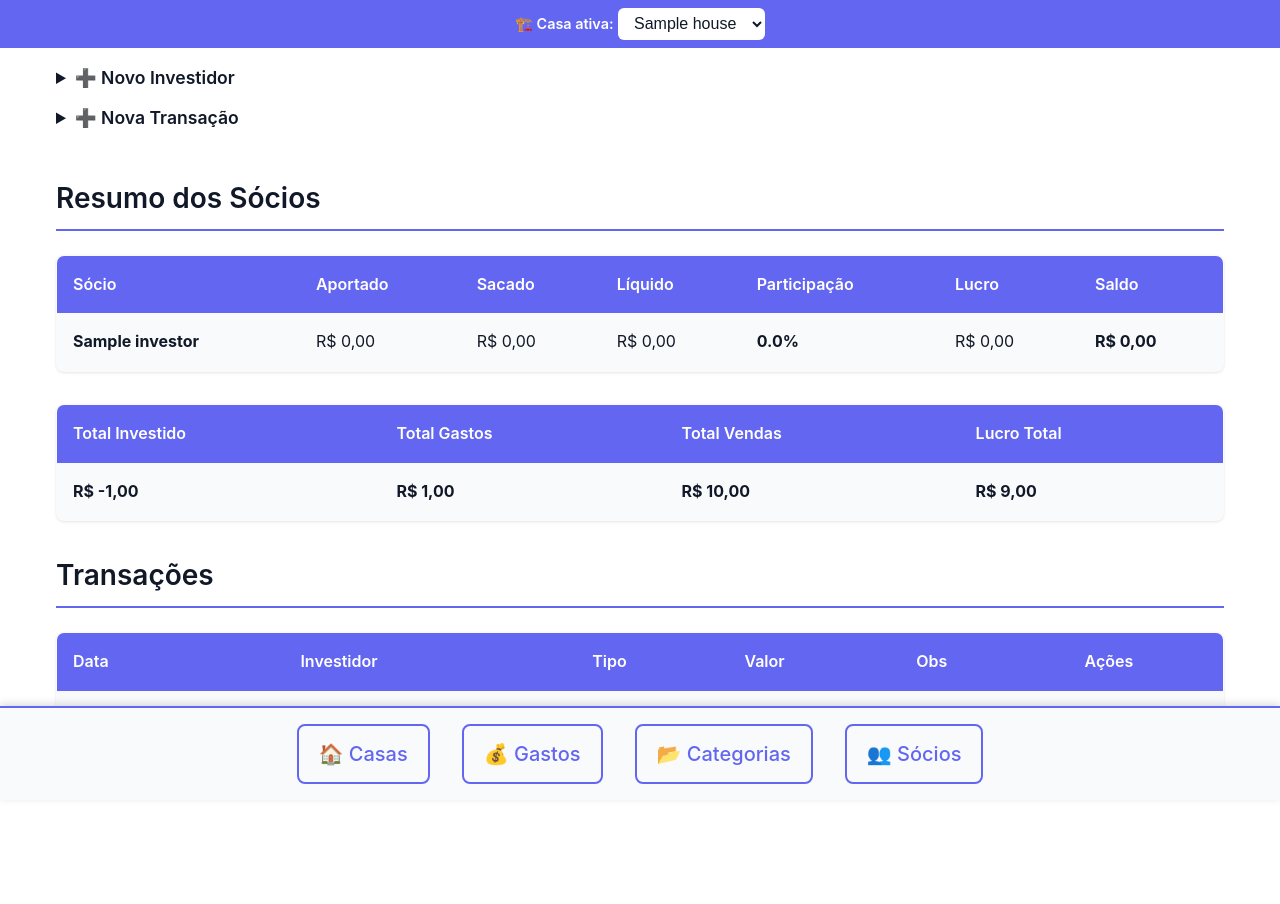
After one commit to vcrsantos/contruction_app, a Flask app: page /investors in a window 1280 px wide. The commit adds this page. Run offline with Flask 3, Linux system fonts and the light colour scheme; tables that the repository leaves empty hold one stand-in row (values such as "Sample post").

Commit message:
feat: Add investor management with proportional profit sharing

```diff
--- a/app.py
+++ b/app.py
@@ -334,5 +334,138 @@ def edit_category(category_id):
         conn.close()
 
 
+@app.route("/investors")
+def investors():
+    conn = database.get_connection()
+    try:
+        investors = conn.execute("SELECT id, name FROM investors ORDER BY name").fetchall()
+
+        # Get all transactions
+        txns = conn.execute("""
+            SELECT t.id, i.name, t.type, t.value, t.date, t.observations, t.investor_id
+            FROM transactions t
+            JOIN investors i ON t.investor_id = i.id
+            ORDER BY t.date
+        """).fetchall()
+
+        # Get all houses with expenses and selling price
+        houses = conn.execute("""
+            SELECT h.id, h.name, h.selling_price, IFNULL(SUM(e.value), 0)
+            FROM houses h
+            LEFT JOIN expenses e ON h.id = e.house_id
+            GROUP BY h.id
+            ORDER BY h.id
+        """).fetchall()
+
+        # Calculate shares per period
+        # Build timeline: initial state then each transaction changes proportions
+        investor_equity = {}  # investor_id -> current equity
+        for inv in investors:
+            investor_equity[inv[0]] = 0.0
+
+        # Process transactions in date order to build equity
+        sorted_txns = sorted(txns, key=lambda t: t[4])
+        for t in sorted_txns:
+            inv_id = t[6]
+            if t[2] == 'deposit':
+                investor_equity[inv_id] += t[3]
+            else:
+                investor_equity[inv_id] -= t[3]
+
+        total_invested = sum(investor_equity.values())
+
+        # Calculate proportions
+        proportions = {}
+        for inv_id, equity in investor_equity.items():
+            proportions[inv_id] = equity / total_invested if total_invested > 0 else 0
+
+        # Calculate totals
+        total_expenses = sum(h[3] for h in houses)
+        total_sales = sum(h[2] or 0 for h in houses)
+        total_profit = total_sales - total_expenses
+
+        # Per investor summary
+        investor_summary = []
+        for inv in investors:
+            inv_id = inv[0]
+            pct = proportions.get(inv_id, 0)
+            invested = sum(t[3] for t in sorted_txns if t[6] == inv_id and t[2] == 'deposit')
+            withdrawn = sum(t[3] for t in sorted_txns if t[6] == inv_id and t[2] == 'withdrawal')
+            profit_share = total_profit * pct
+            investor_summary.append({
+                'name': inv[1],
+                'id': inv_id,
+                'invested': invested,
+                'withdrawn': withdrawn,
+                'net_invested': invested - withdrawn,
+                'pct': pct * 100,
+                'profit_share': profit_share,
+                'balance': (invested - withdrawn) + profit_share,
+            })
+
+        return render_template("investors.html",
+                               investors=investors,
+                               transactions=txns,
+                               investor_summary=investor_summary,
+                               total_invested=total_invested,
+                               total_expenses=total_expenses,
+                               total_sales=total_sales,
+                               total_profit=total_profit)
+    finally:
+        conn.close()
+
+
+@app.route("/new-investor", methods=["POST"])
+def new_investor():
+    name = request.form.get("name", "").strip()
+    if not name:
+        flash("Nome do investidor é obrigatório.", "error")
+        return redirect("/investors")
+    conn = database.get_connection()
+    try:
+        conn.execute("INSERT INTO investors (name) VALUES (?)", (name,))
+        conn.commit()
+        flash("Investidor adicionado!", "success")
+    finally:
+        conn.close()
+    return redirect("/investors")
+
+
+@app.route("/new-transaction", methods=["POST"])
+def new_transaction():
+    investor_id = request.form.get("investor_id", "").strip()
+    txn_type = request.form.get("type", "").strip()
+    value = request.form.get("value", "").strip()
+    txn_date = request.form.get("date", "").strip() or str(date.today())
+
+    if not investor_id or not value or float(value) <= 0:
+        flash("Investidor e valor são obrigatórios.", "error")
+        return redirect("/investors")
+
+    conn = database.get_connection()
+    try:
+        conn.execute(
+            "INSERT INTO transactions (investor_id, type, value, date, observations) VALUES (?, ?, ?, ?, ?)",
+            (investor_id, txn_type, value, txn_date, request.form.get("observations", "")),
+        )
+        conn.commit()
+        flash("Transação registrada!", "success")
+    finally:
+        conn.close()
+    return redirect("/investors")
+
+
+@app.route("/remove-transaction/<int:txn_id>", methods=["POST"])
+def remove_transaction(txn_id):
+    conn = database.get_connection()
+    try:
+        conn.execute("DELETE FROM transactions WHERE id = ?", (txn_id,))
+        conn.commit()
+        flash("Transação removida!", "success")
+    finally:
+        conn.close()
+    return redirect("/investors")
+
+
 if __name__ == "__main__":
     app.run()
--- a/database.py
+++ b/database.py
@@ -76,5 +76,24 @@ def init_db():
         )
     ''')
 
+    cursor.execute('''
+        CREATE TABLE IF NOT EXISTS investors (
+            id INTEGER PRIMARY KEY AUTOINCREMENT,
+            name TEXT NOT NULL UNIQUE
+        )
+    ''')
+
+    cursor.execute('''
+        CREATE TABLE IF NOT EXISTS transactions (
+            id INTEGER PRIMARY KEY AUTOINCREMENT,
+            investor_id INTEGER NOT NULL,
+            type TEXT NOT NULL,
+            value REAL NOT NULL,
+            date TEXT NOT NULL,
+            observations TEXT,
+            FOREIGN KEY (investor_id) REFERENCES investors(id)
+        )
+    ''')
+
     conn.commit()
     conn.close()
--- a/templates/base.html
+++ b/templates/base.html
@@ -13,6 +13,7 @@
   <a href="/houses">🏠 Casas</a>
   <a href="/expenses">💰 Gastos</a>
   <a href="/categories">📂 Categorias</a>
+  <a href="/investors">👥 Sócios</a>
 </nav>
 
 <div class="house-selector">
--- /dev/null
+++ b/templates/investors.html
@@ -0,0 +1,128 @@
+{% extends "base.html" %}
+{% block content %}
+
+<details>
+  <summary style="cursor:pointer; font-weight:600; font-size:1.1rem; margin-bottom:0.75rem;">➕ Novo Investidor</summary>
+  <form method="post" action="/new-investor">
+    <label>Nome</label>
+    <input name="name" placeholder="Ex: Victor" required>
+    <button type="submit">💾 Salvar</button>
+  </form>
+</details>
+
+{% if investors %}
+<details>
+  <summary style="cursor:pointer; font-weight:600; font-size:1.1rem; margin-bottom:0.75rem;">➕ Nova Transação</summary>
+  <form method="post" action="/new-transaction">
+    <label>Investidor</label>
+    <select name="investor_id" required>
+      <option value="">-- Selecione --</option>
+      {% for inv in investors %}
+        <option value="{{ inv[0] }}">{{ inv[1] }}</option>
+      {% endfor %}
+    </select>
+
+    <label>Tipo</label>
+    <select name="type" required>
+      <option value="deposit">Aporte</option>
+      <option value="withdrawal">Saque</option>
+    </select>
+
+    <label>Valor</label>
+    <input type="number" step="0.01" name="value" placeholder="Ex: 10000.00" required>
+
+    <label>Data</label>
+    <input type="date" name="date">
+
+    <label>Observações</label>
+    <input name="observations" placeholder="Opcional">
+
+    <button type="submit">💾 Registrar</button>
+  </form>
+</details>
+{% endif %}
+
+{% if investor_summary %}
+<h2>Resumo dos Sócios</h2>
+
+<table>
+  <thead>
+    <tr>
+      <th>Sócio</th>
+      <th>Aportado</th>
+      <th>Sacado</th>
+      <th>Líquido</th>
+      <th>Participação</th>
+      <th>Lucro</th>
+      <th>Saldo</th>
+    </tr>
+  </thead>
+  <tbody>
+    {% for s in investor_summary %}
+      <tr>
+        <td><strong>{{ s.name }}</strong></td>
+        <td>{{ s.invested|brl }}</td>
+        <td>{{ s.withdrawn|brl }}</td>
+        <td>{{ s.net_invested|brl }}</td>
+        <td><strong>{{ '%.1f'|format(s.pct) }}%</strong></td>
+        <td>{{ s.profit_share|brl }}</td>
+        <td><strong>{{ s.balance|brl }}</strong></td>
+      </tr>
+    {% endfor %}
+  </tbody>
+</table>
+
+<table>
+  <thead>
+    <tr>
+      <th>Total Investido</th>
+      <th>Total Gastos</th>
+      <th>Total Vendas</th>
+      <th>Lucro Total</th>
+    </tr>
+  </thead>
+  <tbody>
+    <tr>
+      <td><strong>{{ total_invested|brl }}</strong></td>
+      <td><strong>{{ total_expenses|brl }}</strong></td>
+      <td><strong>{{ total_sales|brl }}</strong></td>
+      <td><strong>{{ total_profit|brl }}</strong></td>
+    </tr>
+  </tbody>
+</table>
+{% endif %}
+
+{% if transactions %}
+<h2>Transações</h2>
+
+<table>
+  <thead>
+    <tr>
+      <th>Data</th>
+      <th>Investidor</th>
+      <th>Tipo</th>
+      <th>Valor</th>
+      <th>Obs</th>
+      <th>Ações</th>
+    </tr>
+  </thead>
+  <tbody>
+    {% for t in transactions %}
+      <tr>
+        <td>{{ t[4] }}</td>
+        <td>{{ t[1] }}</td>
+        <td>{{ 'Aporte' if t[2] == 'deposit' else 'Saque' }}</td>
+        <td><strong>{{ t[3]|brl }}</strong></td>
+        <td>{{ t[5][:30] if t[5] else '-' }}</td>
+        <td>
+          <form method="post" action="/remove-transaction/{{ t[0] }}" class="inline" onsubmit="return confirm('Tem certeza?')">
+            <button type="submit" class="btn-delete">🗑️</button>
+          </form>
+        </td>
+      </tr>
+    {% endfor %}
+  </tbody>
+</table>
+{% endif %}
+
+{% endblock %}
```
